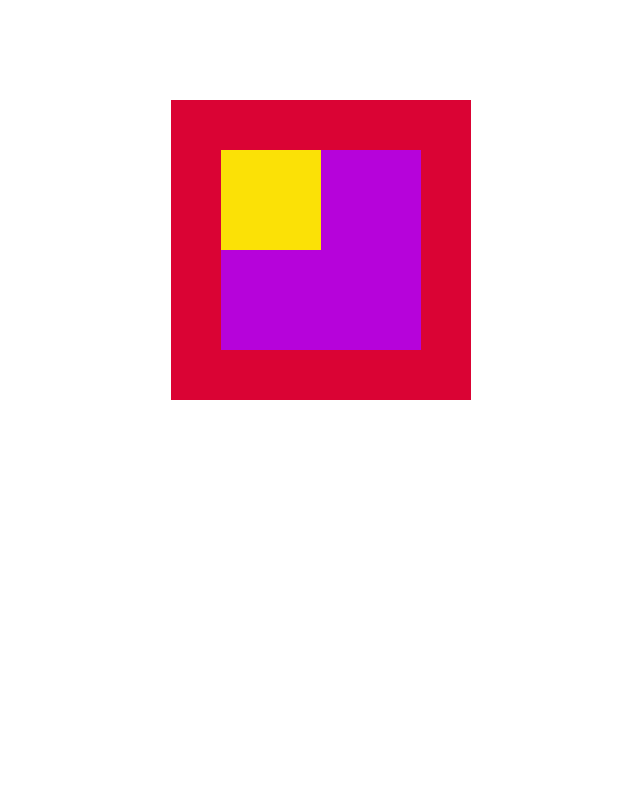
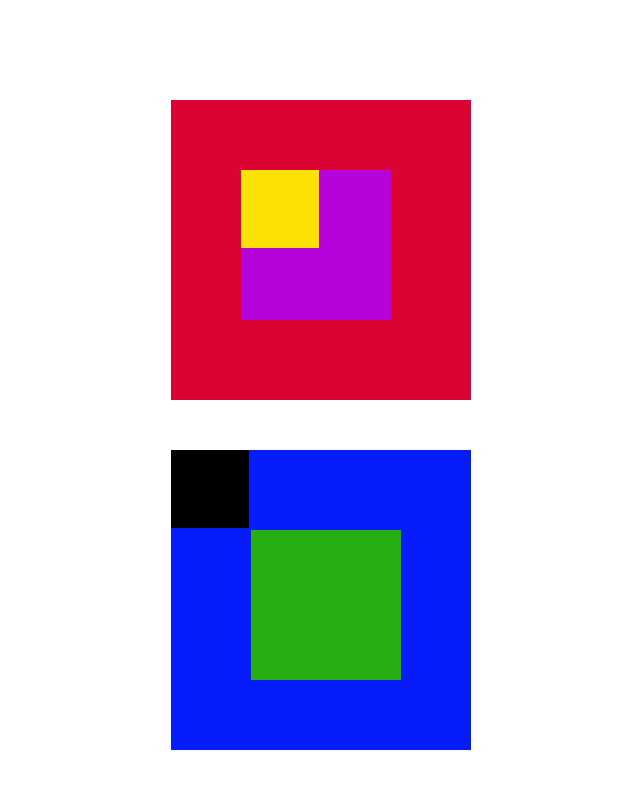
Before and after one commit to vanita22/positioning-esquemas, a plain HTML site: page index.html in a window 1280 px wide. Shown: the whole page, without its empty margins (337-977 px from the left). Drawn offline with Linux system fonts and the light colour scheme.

Commit message:
guardando caja 2 y final

```diff
--- a/css/main.css
+++ b/css/main.css
@@ -9,22 +9,54 @@
 	height: 300px;
 	top: 100px;
 	margin-left: 500px;
-	}
+	margin-right: 30px;
+	display: block;
+}
 
 #caja-dos{
 	background-color: #B603DA;
 	position: absolute;
-	width: 200px;
-	height: 200px;
-	margin-top: 50px;
-	margin-left: 50px;
-	}
+	width: 150px;
+	height: 150px;
+	margin-top: 70px;
+	margin-left: 70px;
+}
 
 #caja-tres{
 	background-color: #FBE106;
 	position: relative;
-	width: 100px;
-	height: 100px;
+	width: 78px;
+	height: 78px;
 	margin-top: 0px;
 	margin-left: 0px;
-	}
+}
+
+/*caja dos*/
+
+#caja-cuatro{
+	background-color: #061CFB;
+	position: absolute;
+	width: 300px;
+	height: 300px;
+	top: 450px;
+	margin-left: 500px;
+	display: block;
+}
+
+#caja-cinco{
+	background-color: #26AF11;
+	position: relative;
+	width: 150px;
+	height: 150px;
+	margin-left: 80px;
+	margin-top: 80px;
+}
+
+#caja-seis{
+	background-color: black;
+	position: absolute;
+	width: 78px;
+	height: 78px;
+	top: 0px;
+	left: 0px;
+}
--- a/index.html
+++ b/index.html
@@ -13,5 +13,11 @@
 		</div>
 	</div>
 
+	<!--caja dos -->
+	<div id="caja-cuatro">
+		<div id="caja-cinco"></div>
+		<div id="caja-seis"></div>
+	</div>
+
 </body>
 </html>
```
